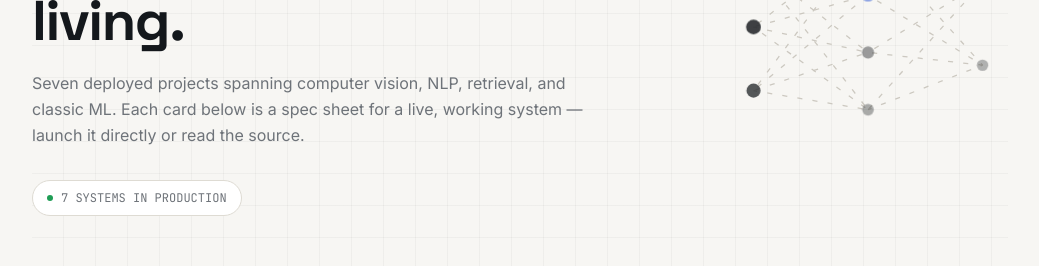
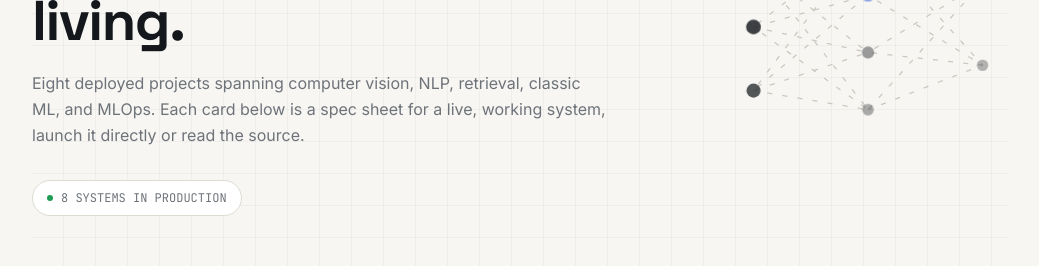
Before and after one commit to ali-faraz-py/Portfolio-Hub, a Next.js app: page / in a window 1280 px wide. Shown: the part 296-562 px from the top of the page, without its empty margins (120-1159 px from the left). Built offline with nearby package versions, Linux system fonts and the light colour scheme.

Commit message:
style: update project count and description in page.js

```diff
--- a/src/app/page.js
+++ b/src/app/page.js
@@ -330,13 +330,13 @@ export default function Home() {
               I train models. Then I make them work for a living.
             </h1>
             <p className="font-body mt-5 max-w-xl text-[16px] text-slate leading-relaxed">
-              Seven deployed projects spanning computer vision, NLP, retrieval, and classic
-              ML. Each card below is a spec sheet for a live, working system —
+              Eight deployed projects spanning computer vision, NLP, retrieval, classic
+              ML, and MLOps. Each card below is a spec sheet for a live, working system,
               launch it directly or read the source.
             </p>
             <div className="mt-8 inline-flex items-center gap-2 font-mono text-[12px] text-slate bg-white border border-hairline px-3.5 py-2 rounded-full">
               <span className="w-1.5 h-1.5 rounded-full bg-live live-dot inline-block" />
-              7 SYSTEMS IN PRODUCTION
+              8 SYSTEMS IN PRODUCTION
             </div>
           </div>
 
```
